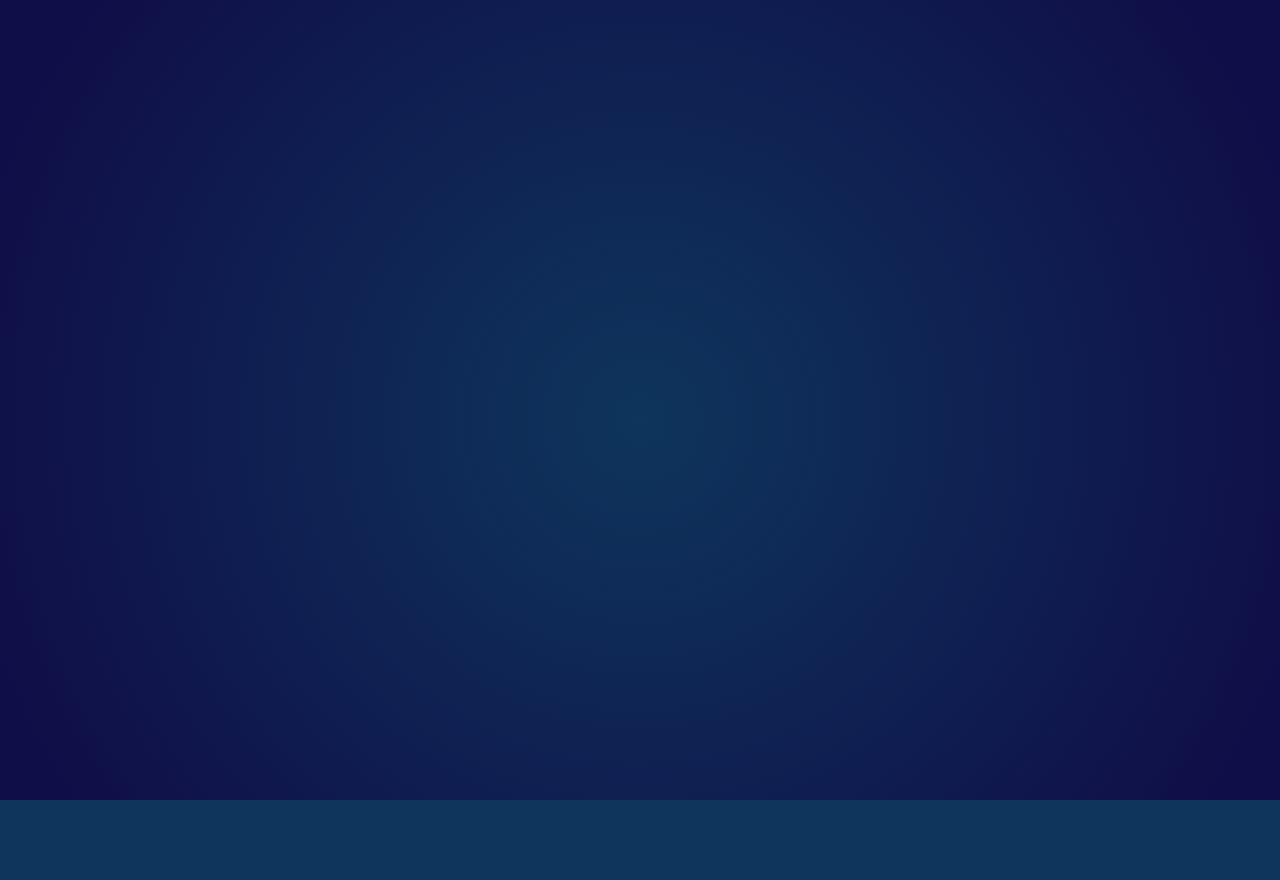
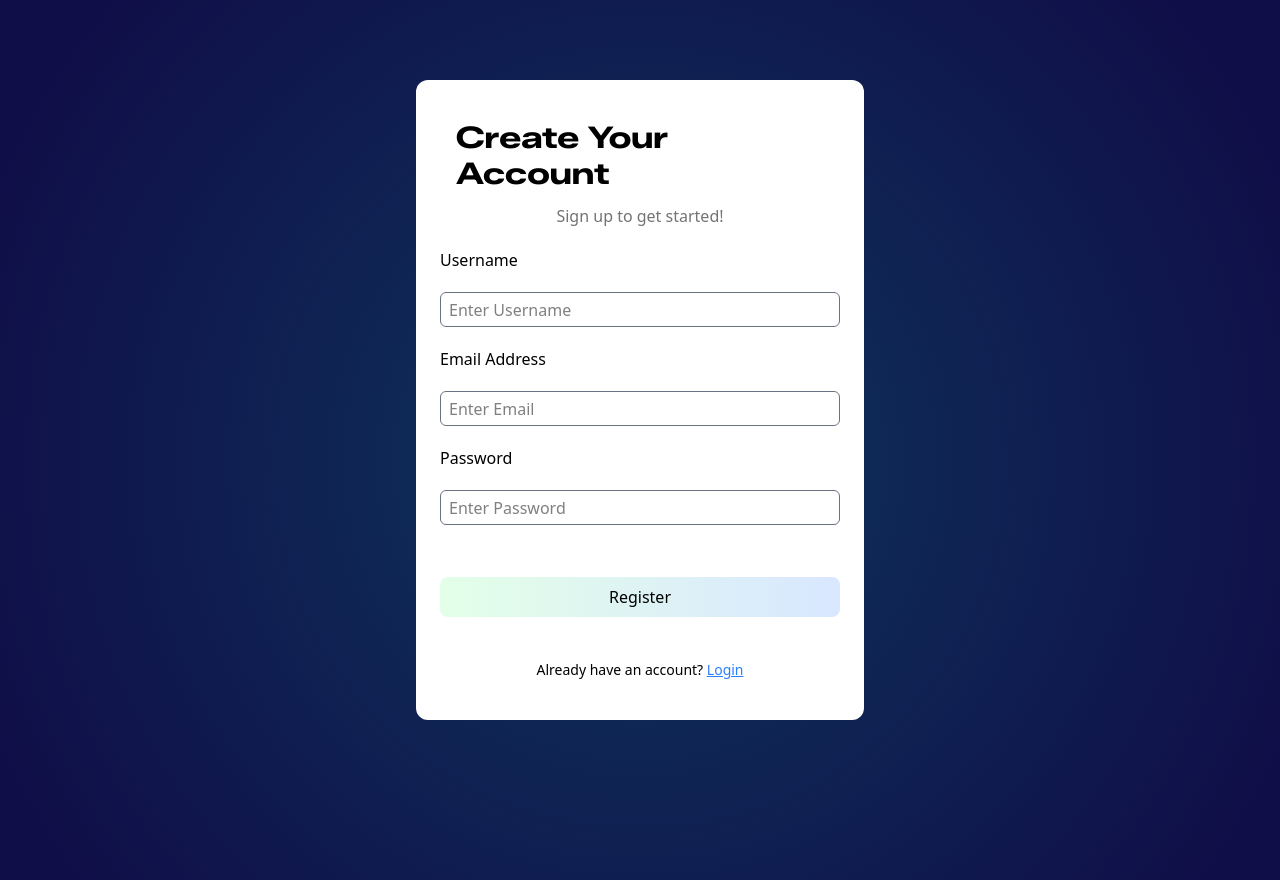
Before and after one commit to chinmay21/Auth-Revision, a React (Vite) app in the folder src/: page /signup in a window 1280 px wide. Before the commit this address had no page. Before the commit the page ends 800 px from the top, so only its background shows below. Built offline with nearby package versions, Linux system fonts and the light colour scheme.

Commit message:
Add Signup Page

```diff
--- a/src/package.json
+++ b/src/package.json
@@ -14,6 +14,7 @@
     "@tailwindcss/vite": "^4.1.18",
     "react": "^19.2.0",
     "react-dom": "^19.2.0",
+    "react-hook-form": "^7.71.1",
     "react-icons": "^4.2.0",
     "react-redux": "^9.2.0",
     "react-router-dom": "^6.28.2",
--- a/src/src/App.jsx
+++ b/src/src/App.jsx
@@ -1,6 +1,7 @@
 import { BrowserRouter, Routes, Route } from 'react-router-dom'
 import './App.css'
 import Home from './pages/Home'
+import Signup from './pages/Signup'
 
 function App() {
 
@@ -8,6 +9,7 @@ function App() {
     <BrowserRouter>
       <Routes>
         <Route path='/' element={<Home/>} />
+        <Route path='/signup' element={<Signup/>} />
       </Routes>
     </BrowserRouter>
   )
--- a/src/src/index.css
+++ b/src/src/index.css
@@ -6,6 +6,15 @@
 
 @theme {
   --font-orbitron: orbitron, "sans-serif"
+}
+
+@font-face {
+  font-family: zalando;
+  src: url('../src/assets/fonts/ZalandoSansExpanded-Bold.ttf');
+}
+
+@theme {
+  --font-zalando: zalando, "sans-serif"
 }
 
 html,
--- /dev/null
+++ b/src/src/pages/Signup.jsx
@@ -0,0 +1,44 @@
+import React from 'react'
+import { useForm } from 'react-hook-form'
+
+const Signup = () => {
+
+    const { register, handleSubmit, formState: { errors } } = useForm();
+
+    const onSubmit = (data) => {
+        return console.log("THIS IS DATA:", data);
+    }
+  return (
+    <div>
+        {/* Parent div of signup from */}
+        <div className='flex flex-col items-center rounded-xl gap-y-5 p-10 bg-white h-160 w-[35%] mx-auto mt-20'>
+            <div className='flex flex-col items-center gap-3'>
+                <h2 className='text-3xl font-zalando'>Create Your Account</h2>
+                <p className='text-neutral-500'>Sign up to get started!</p>
+            </div>
+
+            <form onSubmit={handleSubmit(onSubmit)} className='flex flex-col h-100 gap-y-5'>
+                <label for='name'>Username</label>
+                <input type='text' placeholder='Enter Username' className='pl-2 border border-gray-500 rounded-md h-8.75 w-100 outline-none focus-visible:text-[#000080] focus-visible:ring-2 focus-visible:ring-indigo-400 focus-visible:shadow-indigo-400 focus-visible:shadow-lg transition-all ease-in' {...register("name", {required: "Username is Required, Please Enter Username"})}/>
+                {errors.name && <span className='text-red-600'>{errors.name.message}</span>}
+
+                <label for='email'>Email Address</label>
+                <input type='email' placeholder='Enter Email' className='pl-2 border border-gray-500 rounded-md h-8.75 w-100 outline-none focus-visible:text-[#000080] focus-visible:ring-2 focus-visible:ring-indigo-400 focus-visible:shadow-indigo-400 focus-visible:shadow-lg transition-all ease-in' {...register("email", {required: "Email is Required, Please Enter Email"})}/>
+                {errors.email && <span className='text-red-600'>{errors.email.message}</span>}
+
+                <label for='password'>Password</label>
+                <input type='password' placeholder='Enter Password' className='pl-2 border border-gray-500 rounded-md h-8.75 w-100 outline-none focus-visible:text-[#000080] focus-visible:ring-2 focus-visible:ring-indigo-400 focus-visible:shadow-indigo-400 focus-visible:shadow-lg transition-all ease-in' {...register("password", {required: "Password is Required, Please Enter Password"})}/>
+                {errors.password && <span className='text-red-600'>{errors.password.message}</span>}
+
+                <button type='submit' className='bg-linear-to-r from-[#e3ffe7] to-[#d9e7ff] mt-8 py-2 rounded-lg cursor-pointer hover:shadow-xl hover:shadow-indigo-200 transition-all ease hover:scale-105'>Register</button>
+            </form>
+
+            <div className=' text-sm'>
+                Already have an account? <a href='/login' className='text-sm underline text-blue-500'>Login</a>
+            </div>
+        </div>
+    </div>
+  )
+}
+
+export default Signup
```
Also changed, not shown: src/src/assets/fonts/ZalandoSansExpanded-Bold.ttf (added), 1 other file (tests, documents, lock files or other folders).
